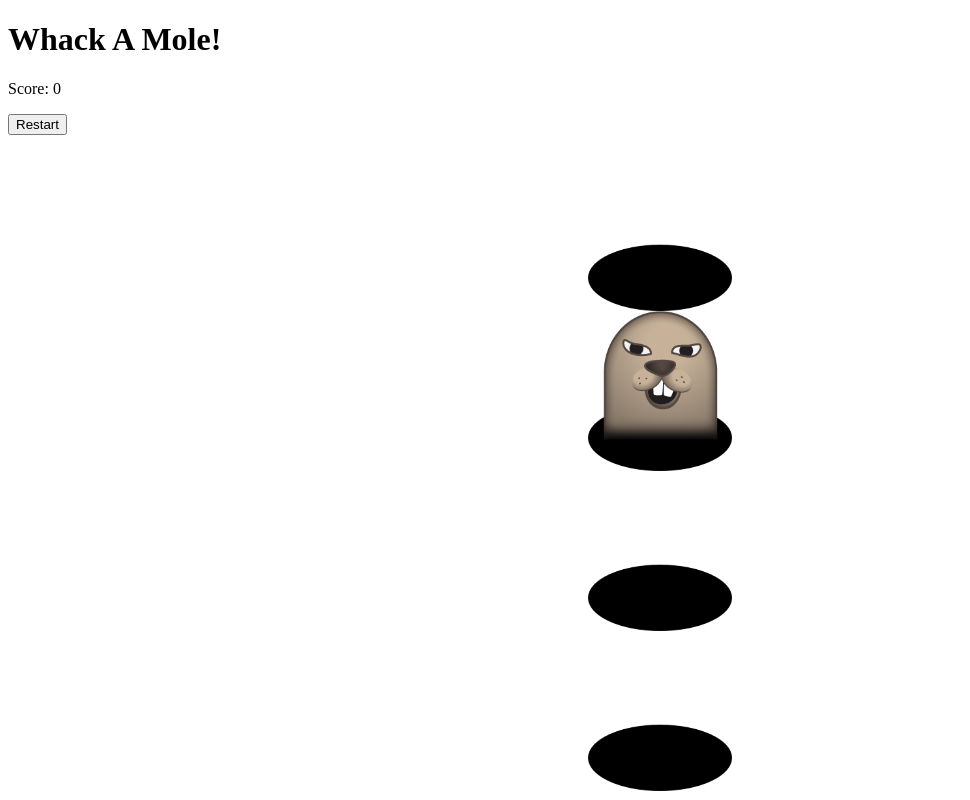
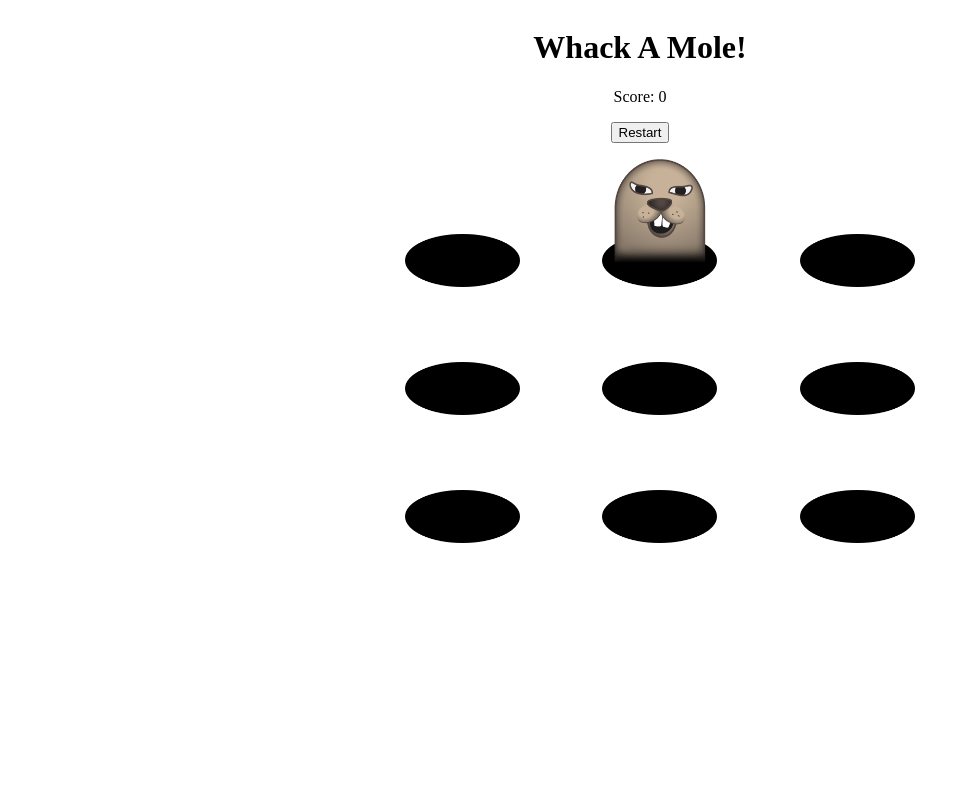
Before and after one commit to torbitj/whack-a-mole, a React (Vite) app: page / in a window 1280 px wide. Both pictures are taken after a click on the button "Play Now". Shown: the top 800 px of the page, without its empty margins (0-970 px from the left). Built offline with nearby package versions, Linux system fonts and the light colour scheme.

Commit message:
Add styling to create a full game board and text alignment

```diff
--- a/src/index.css
+++ b/src/index.css
@@ -1,10 +1,19 @@
+body {
+  display: grid;
+  grid-template-columns: 2fr 4fr 2fr;
+  grid-template-areas:
+  ". app .";
+}
+
 ul {
   list-style: none;
+  display: grid;
+  grid-template-columns: repeat(3, 1fr);
 }
 
 .hole,
 .mole {
-  height: 10em;
+  height: 8em;
 }
 
 .hole {
@@ -14,3 +23,8 @@ ul {
 .mole {
   background-image: url("/mole.png");
 }
+
+#root {
+  grid-area: app;
+  text-align: center;
+}
```
